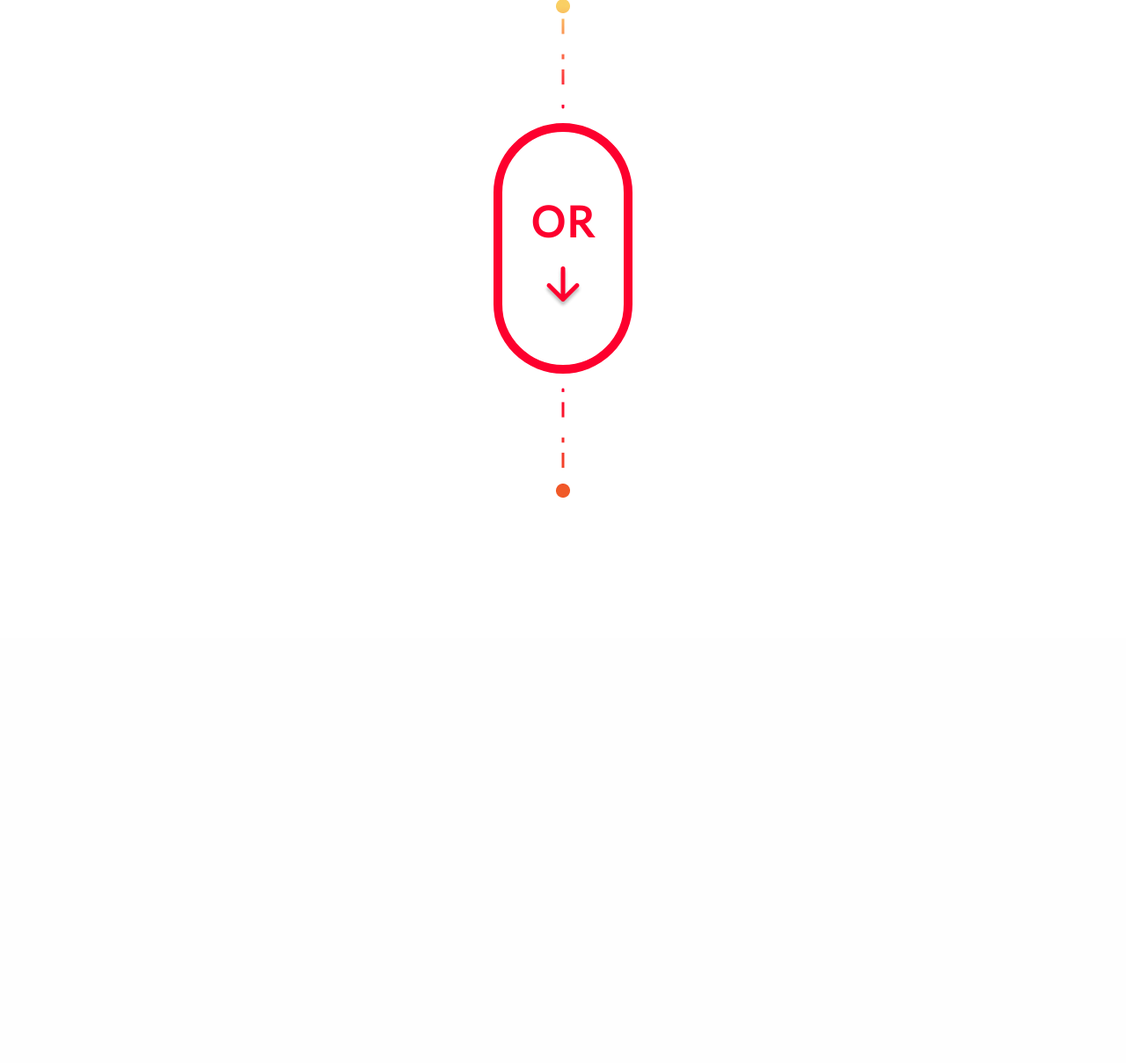
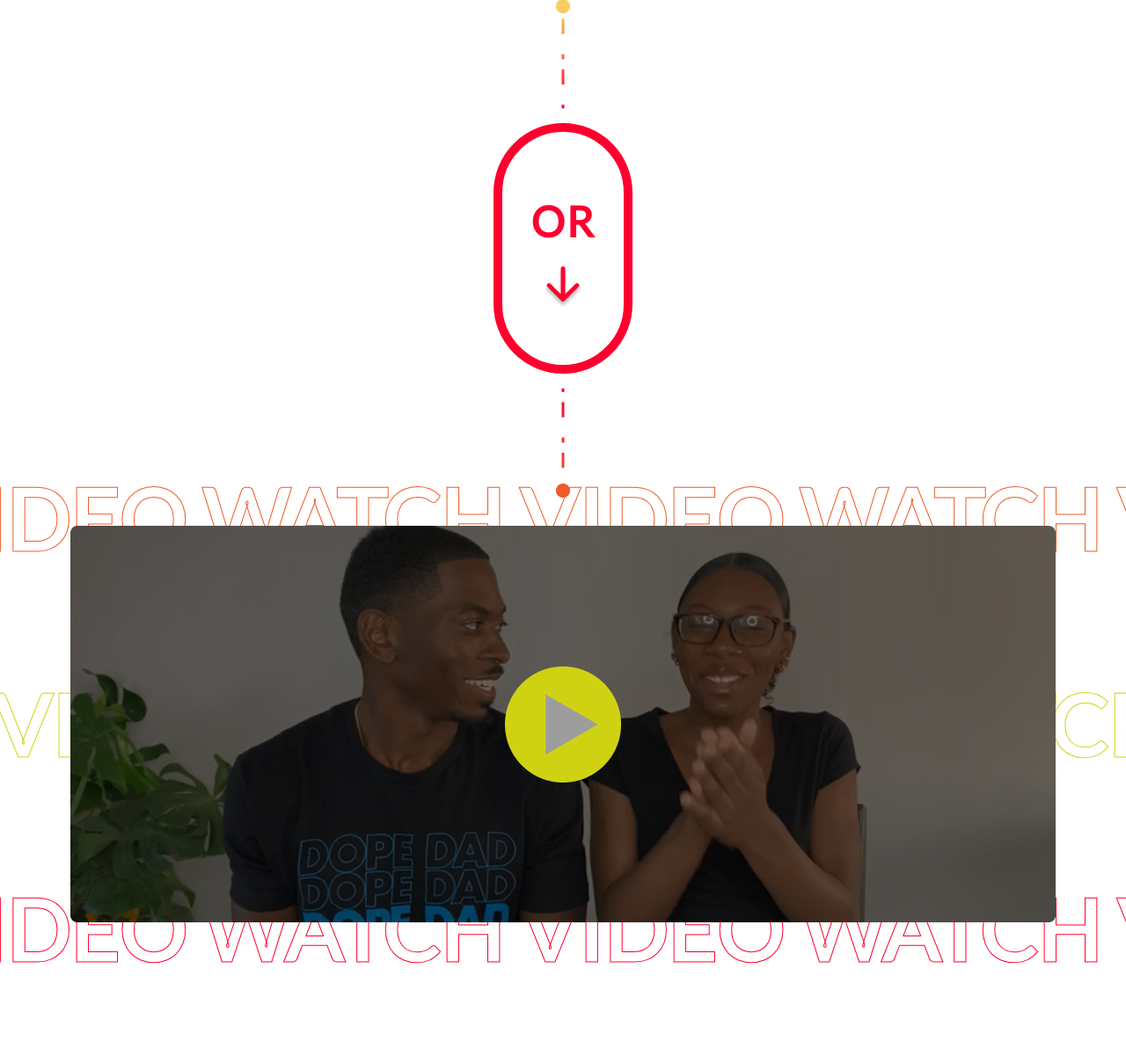
Before and after one commit to Obob98/smc, a PHP site: page / in a window 1280 px wide. Shown: the part 1360-2569 px from the top of the page at 88% size. Before the commit the page ends 1926 px from the top, so only its background shows below. Run offline with PHP 8.4, Linux system fonts and the light colour scheme.

Commit message:
second commit
implemented some more features in the about section

```diff
--- a/index.html
+++ b/index.html
@@ -82,6 +82,30 @@
                     <img src="./assets/icons/Line 3.png" alt="">
                 </div>
                 <img src="./assets/icons/Line 2.png" alt="">
+
+                <!-- <div class="circ">
+                    <div>
+                        <div>
+                            <div></div>
+                        </div>
+                    </div>
+                </div> -->
+            </div>
+            <div class="video">
+                <div class="typography">
+                        <p>
+                            WATCH VIDEO  WATCH VIDEO  WATCH VIDEO
+                        </p>
+                        <p>
+                            WATCH VIDEO  WATCH VIDEO  WATCH VIDEO
+                        </p>
+                        <p>
+                            WATCH VIDEO  WATCH VIDEO  WATCH VIDEO
+                        </p>
+                </div>
+                <div class="vid container">
+                    <img src="./assets/icons/Group 3190.png" alt="">
+                </div>
             </div>
         </section>
     </main>
--- a/styles/main.css
+++ b/styles/main.css
@@ -296,7 +296,45 @@ main section.about .or > div p{
     font-weight: bold;
 }
 
-main section.about .or {}
+main section.about .video{
+    width: 100%;
+    position: relative;
+
+    display: flex;
+    align-items: center;
+    justify-content: center;
+}
+
+
+main section.about .video .typography {
+    position: absolute;
+    width: fit-content;
+    z-index: 0;
+}
+
+main section.about .video .typography p{
+    text-wrap: nowrap;
+    font-size: 96px;
+    font-weight: 600;
+    color: transparent;
+}
+
+main section.about .video .typography p:nth-child(1){
+    -webkit-text-stroke: 1px #F05A28;
+}
+
+main section.about .video .typography p:nth-child(2){
+    -webkit-text-stroke: 1px #CFD213;
+    padding: 80px;
+}
+
+main section.about .video .typography p:nth-child(3){
+    -webkit-text-stroke: 1px #FD002E;
+}
+
+main section.about .video .vid{
+    z-index: 10;
+}
 
 @media (prefers-color-scheme: light) {
 
```
Also changed, not shown: assets/icons/Group 3190.png (added).
